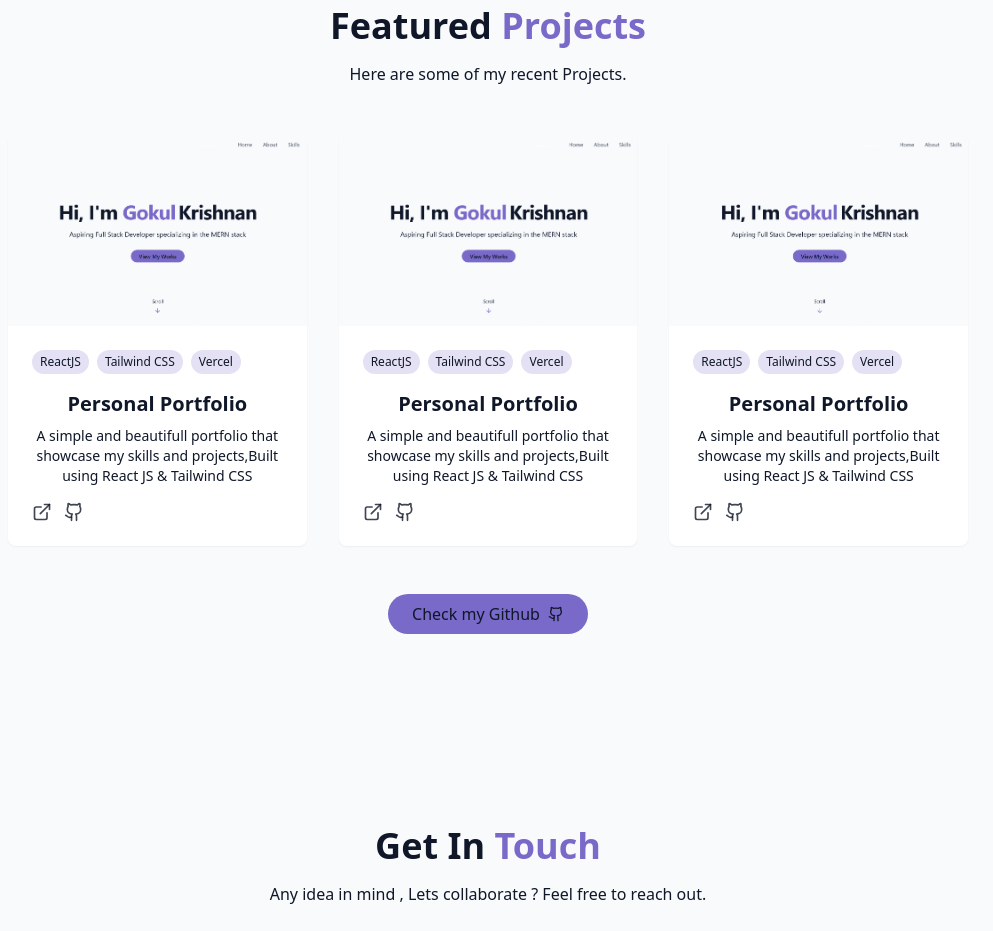
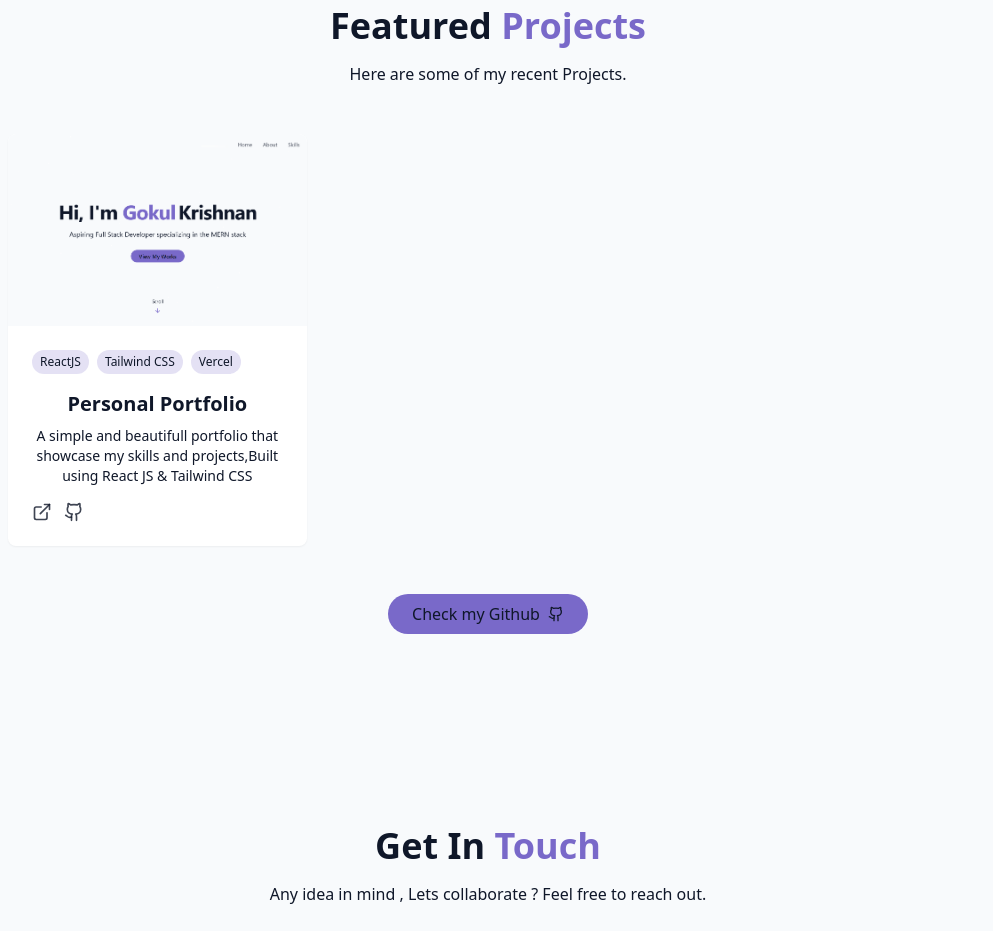
Before and after one commit to gokul-krishnan-gs/gokul-krishnan-portfolio, a React (Vite) app: page / in a window 1280 px wide. Shown: the part 2660-3591 px from the top of the page, without its empty margins (152-1145 px from the left). Built offline with nearby package versions, Linux system fonts and the light colour scheme.

Commit message:
some samll changes

```diff
--- a/src/components/ContactSection.jsx
+++ b/src/components/ContactSection.jsx
@@ -63,11 +63,11 @@ export default function ContactSection() {
             <div className="pt-8">
               <h4 className="font-medium mb-4">Connect With Me</h4>
               <div className="flex space-x-4 justify-center">
-                <a href="#" target="_blank">
+                <a href="https://www.linkedin.com/in/gokul-krishnan-gs" target="_blank">
                   <Linkedin />
                 </a>
 
-                <a href="#" target="_blank">
+                <a href="https://www.instagram.com/gokxzkrishnan" target="_blank">
                   <Instagram />
                 </a>
               </div>
--- a/src/components/ProjectSection.jsx
+++ b/src/components/ProjectSection.jsx
@@ -12,29 +12,7 @@ export default function ProjectSection() {
       gitHubUrl:
         "https://github.com/gokul-krishnan-gs/gokul-krishnan-portfolio",
       image: "/projects/project-1.png",
-    },
-    {
-      id: 2,
-      title: "Personal Portfolio",
-      description:
-        "A simple and beautifull portfolio that showcase my skills and projects,Built using React JS & Tailwind CSS",
-      tags: ["ReactJS", "Tailwind CSS", "Vercel"],
-      demoUrl: "https://gokul-krishnan-gs.vercel.app",
-      gitHubUrl:
-        "https://github.com/gokul-krishnan-gs/gokul-krishnan-portfolio",
-      image: "/projects/project-1.png",
-    },
-    {
-      id: 3,
-      title: "Personal Portfolio",
-      description:
-        "A simple and beautifull portfolio that showcase my skills and projects,Built using React JS & Tailwind CSS",
-      tags: ["ReactJS", "Tailwind CSS", "Vercel"],
-      demoUrl: "https://gokul-krishnan-gs.vercel.app",
-      gitHubUrl:
-        "https://github.com/gokul-krishnan-gs/gokul-krishnan-portfolio",
-      image: "/projects/project-1.png",
-    },
+    }
   ];
   return (
     <section id="projects" className="py-24 px-4 relative">
```
